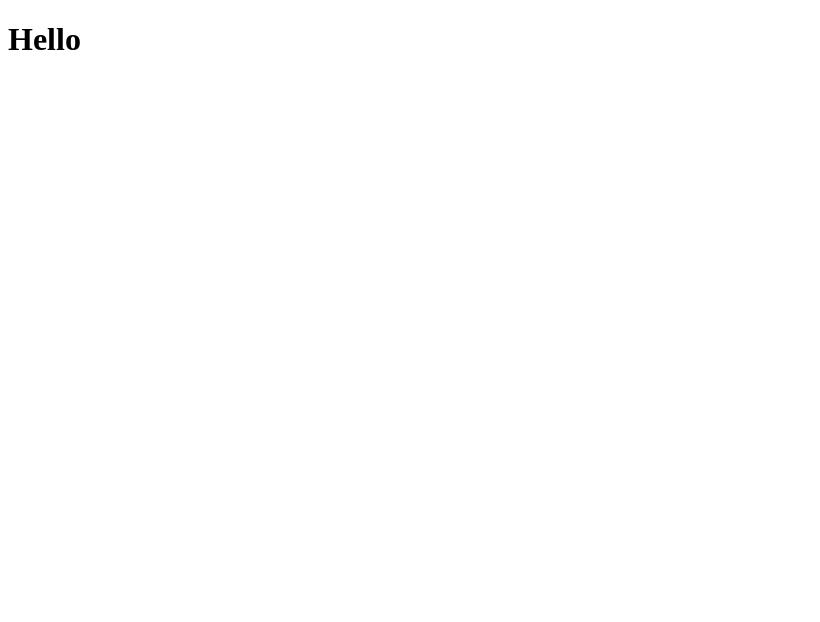
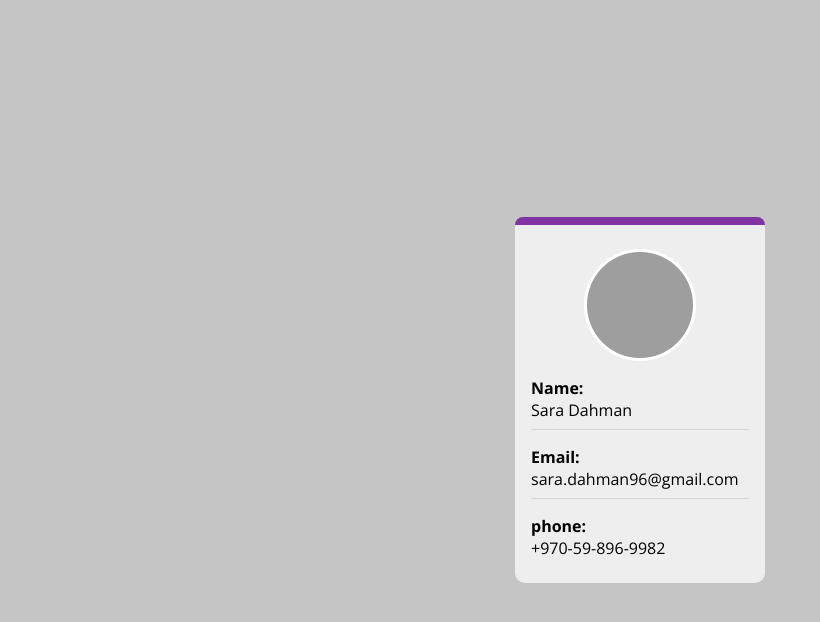
Before and after one commit to SaraDahman/challenges, a plain HTML site: page index.html in a window 1280 px wide. Shown: the whole page, without its empty margins (0-820 px from the left). Drawn offline with nearby package versions, Linux system fonts and the light colour scheme; grey boxes are pictures that could not be loaded.

Commit message:
finished the requested assignments

```diff
--- a/challenge1/challenge.css
+++ b/challenge1/challenge.css
@@ -10,4 +10,59 @@
 
 * {
   font-family: 'Open Sans', sans-serif;
+  margin: 0;
+  padding: 0;
+  box-sizing: border-box;
 }
+
+body {
+  background-color: var(--body-bg);
+}
+
+.container {
+  display: flex;
+  justify-content: center;
+  align-items: center;
+  height: 100vh;
+}
+
+.card {
+  position: relative;
+  background-color: var(--light);
+  width: 250px;
+  display: flex;
+  flex-direction: column;
+  align-items: center;
+  padding: 2rem 1rem 1rem;
+  border-radius: 10px;
+  gap: 0.5rem;
+}
+
+.card::before {
+  position: absolute;
+  content: '';
+  background-color: var(--primary);
+  top: 0;
+  left: 0;
+  width: 100%;
+  height: 0.5rem;
+  border-radius: 10px 10px 0 0;
+}
+
+.card img {
+  height: 7rem;
+  width: 7rem;
+  border-radius: 50%;
+  object-fit: cover;
+  border: solid var(--white) 3px;
+}
+
+.card div {
+  width: 100%;
+  border-bottom: solid rgb(214, 214, 214) 1px;
+  padding: 0.5rem 0;
+}
+
+.card div:last-child {
+  border: 0;
+}
--- a/index.html
+++ b/index.html
@@ -4,9 +4,31 @@
     <meta charset="UTF-8" />
     <meta http-equiv="X-UA-Compatible" content="IE=edge" />
     <meta name="viewport" content="width=device-width, initial-scale=1.0" />
+    <link rel="stylesheet" href="./challenge1/challenge.css" />
     <title>personal card</title>
   </head>
   <body>
-    <h1>Hello</h1>
+    <div class="container">
+      <div class="card">
+        <!-- <div class="img"> -->
+        <img
+          src="https://avatars.githubusercontent.com/u/38006996?v=4"
+          alt="card image"
+        />
+        <!-- </div> -->
+        <div>
+          <h4>Name:</h4>
+          <p>Sara Dahman</p>
+        </div>
+        <div>
+          <h4>Email:</h4>
+          <p>sara.dahman96@gmail.com</p>
+        </div>
+        <div>
+          <h4>phone:</h4>
+          <p>+970-59-896-9982</p>
+        </div>
+      </div>
+    </div>
   </body>
 </html>
```
